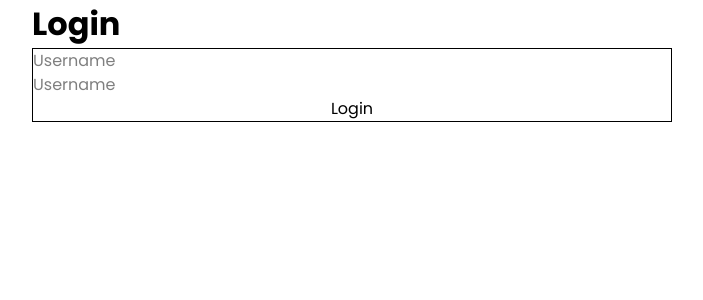
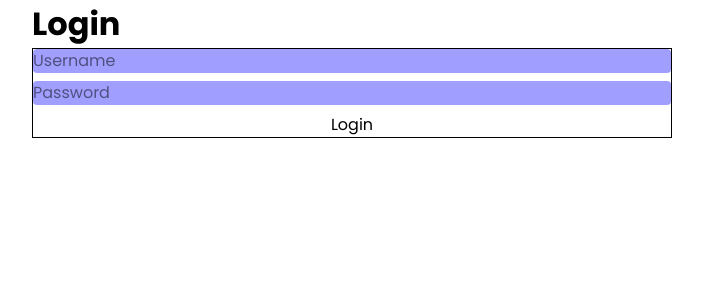
Before and after one commit to AnukoolFS1/ticketing-system, a Next.js app in the folder frontend/: page /login in a window 1280 px wide. Shown: the top 300 px of the page, without its empty margins (288-991 px from the left). Built offline with nearby package versions, Linux system fonts and the light colour scheme.

Commit message:
page and input

```diff
--- a/frontend/src/app/(auth)/login/page.tsx
+++ b/frontend/src/app/(auth)/login/page.tsx
@@ -5,7 +5,8 @@ import Input from "@/utility/bcomponents/Input";
 import { ChangeEvent, MouseEvent, useState } from "react";
 import { loginObjectType } from "./pageTypes";
 
-const inputStyle = "color-red"
+const inputStyle = "rounded-sm bg-indigo-500/60"
+
 
 export default function Login() {
     const [loginObject, setLoginObject] = useState<loginObjectType>({ username: "", password: "" })
@@ -21,26 +22,27 @@ export default function Login() {
     const onClickHandler = (e: MouseEvent<HTMLButtonElement>) => {
     }
 
-    console.log(loginObject)
+    const commonInputProps = {
+        onChange: inputChangeHandler,
+        type: "text",
+        styleString: inputStyle
+    }
     return (
         <section className="flex flex-col mx-80">
             <h1>Login</h1>
             <div
-                className="flex flex-col border"
+                className="flex flex-col border gap-2"
             >
                 <Input
-                    type={"text"}
+                    name="username"
                     placeholder="Username"
-                    onChange={inputChangeHandler}
-                    styleString={inputStyle}
-                    name="username"
+                    {...commonInputProps}
                 />
                 <Input
-                    type={"text"}
-                    placeholder="Username"
-                    onChange={inputChangeHandler}
-                    styleString={inputStyle}
                     name="password"
+                    placeholder="Password"
+                    {...commonInputProps}
+                    type="password"
                 />
                 <Button
                     text="Login"
--- a/frontend/src/utility/bcomponents/Input.tsx
+++ b/frontend/src/utility/bcomponents/Input.tsx
@@ -2,7 +2,7 @@ import { ChangeEventHandler } from "react";
 
 type PropType = {
     name: string
-    type: string;
+    type?: string;
     placeholder?: string;
     onChange: ChangeEventHandler<HTMLInputElement>;
     styleObject?: React.CSSProperties;
```
